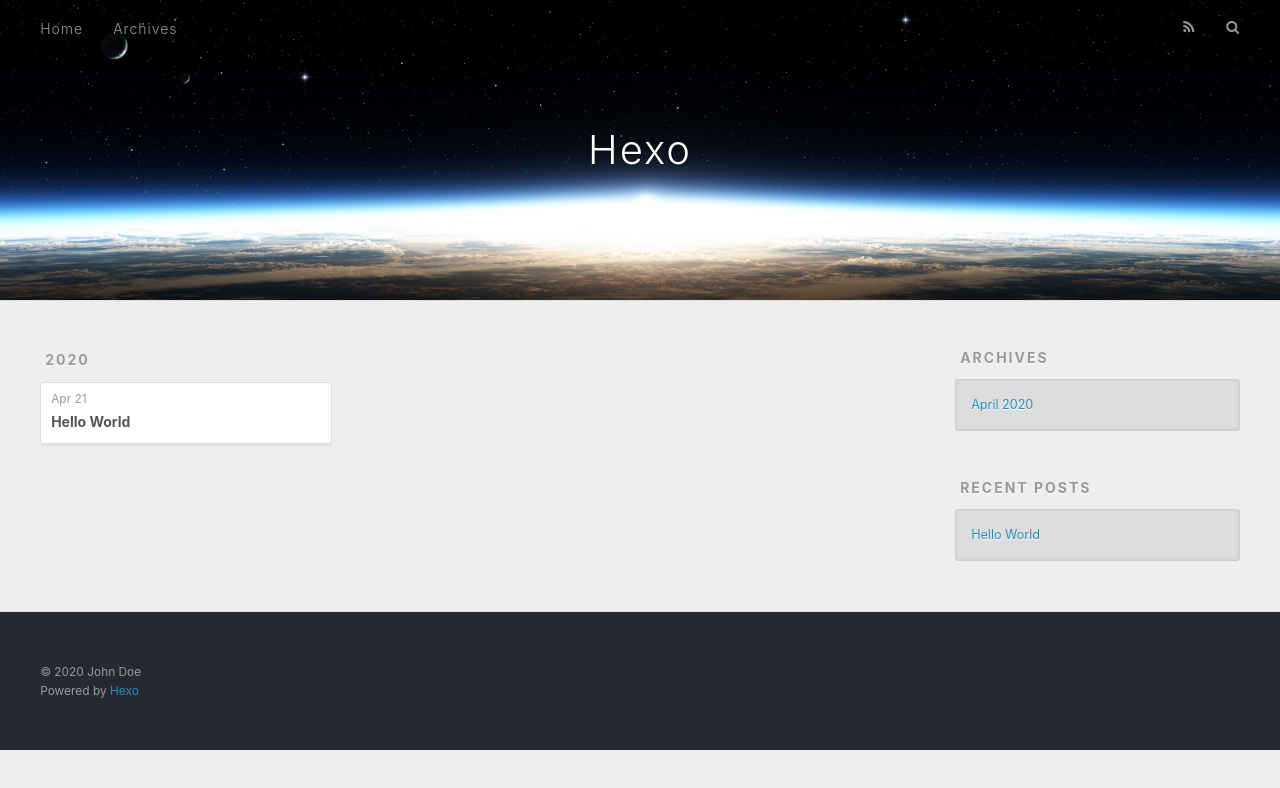
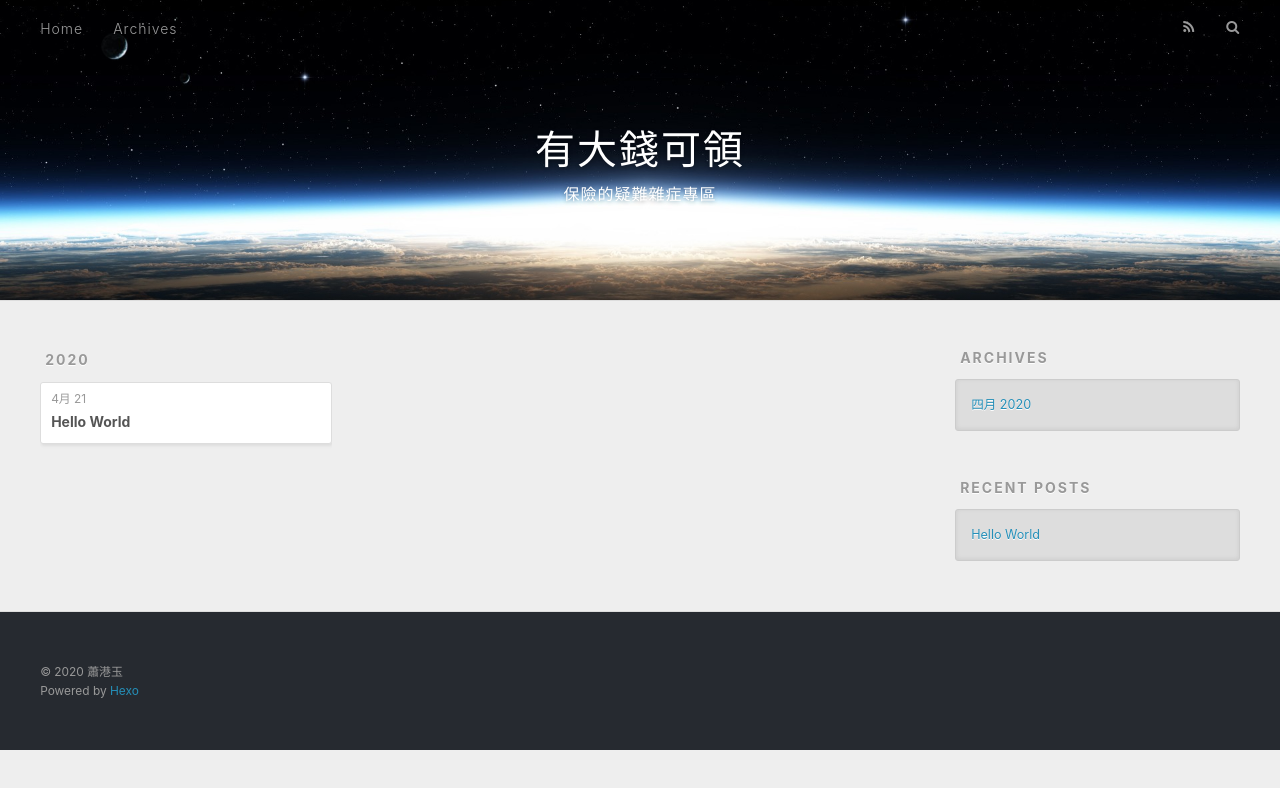
Before and after one commit to kang-yu-Shiao/blog.github.io, a plain HTML site: page archives/2020/04/index.html in a window 1280 px wide. Drawn offline with nearby package versions, Linux system fonts and the light colour scheme.

Commit message:
Site updated: 2020-04-21 14:16:34

```diff
--- a/archives/2020/04/index.html
+++ b/archives/2020/04/index.html
@@ -5,17 +5,20 @@
 
 
 
-  <title>Archives: 2020/4 | Hexo</title>
+  <title>Archives: 2020/4 | 有大錢可領</title>
   <meta name="viewport" content="width=device-width, initial-scale=1, maximum-scale=1">
   <meta property="og:type" content="website">
-<meta property="og:title" content="Hexo">
+<meta property="og:title" content="有大錢可領">
 <meta property="og:url" content="https://kang-yu-shiao.github.io/archives/2020/04/index.html">
-<meta property="og:site_name" content="Hexo">
-<meta property="og:locale" content="en_US">
-<meta property="article:author" content="John Doe">
+<meta property="og:site_name" content="有大錢可領">
+<meta property="og:locale" content="zh_TW">
+<meta property="article:author" content="蕭港玉">
+<meta property="article:tag" content="保險">
+<meta property="article:tag" content=" 理賠">
+<meta property="article:tag" content=" 醫療險">
 <meta name="twitter:card" content="summary">
 
-    <link rel="alternate" href="/atom.xml" title="Hexo" type="application/atom+xml">
+    <link rel="alternate" href="/atom.xml" title="有大錢可領" type="application/atom+xml">
 
 
     <link rel="icon" href="/favicon.png">
@@ -36,8 +39,12 @@
   <div id="header-outer" class="outer">
     <div id="header-title" class="inner">
       <h1 id="logo-wrap">
-        <a href="/" id="logo">Hexo</a>
+        <a href="/" id="logo">有大錢可領</a>
       </h1>
+
+        <h2 id="subtitle-wrap">
+          <a href="/" id="subtitle">保險的疑難雜症專區</a>
+        </h2>
 
     </div>
     <div id="header-inner" class="inner">
@@ -79,7 +86,7 @@
   <div class="archive-article-inner">
     <header class="archive-article-header">
       <a href="/2020/04/21/hello-world/" class="archive-article-date">
-  <time datetime="2020-04-21T04:58:20.828Z" itemprop="datePublished">Apr 21</time>
+  <time datetime="2020-04-21T04:58:20.828Z" itemprop="datePublished">4月 21</time>
 </a>
 
 
@@ -113,7 +120,7 @@
   <div class="widget-wrap">
     <h3 class="widget-title">Archives</h3>
     <div class="widget">
-      <ul class="archive-list"><li class="archive-list-item"><a class="archive-list-link" href="/archives/2020/04/">April 2020</a></li></ul>
+      <ul class="archive-list"><li class="archive-list-item"><a class="archive-list-link" href="/archives/2020/04/">四月 2020</a></li></ul>
     </div>
   </div>
 
@@ -141,7 +148,7 @@
 
   <div class="outer">
     <div id="footer-info" class="inner">
-      &copy; 2020 John Doe<br>
+      &copy; 2020 蕭港玉<br>
       Powered by <a href="http://hexo.io/" target="_blank">Hexo</a>
     </div>
   </div>
```
Also changed, not shown: 2020/04/21/hello-world/index.html (+16 -9 lines), archives/2020/index.html (+17 -10 lines), archives/index.html (+17 -10 lines), index.html (+17 -10 lines).
